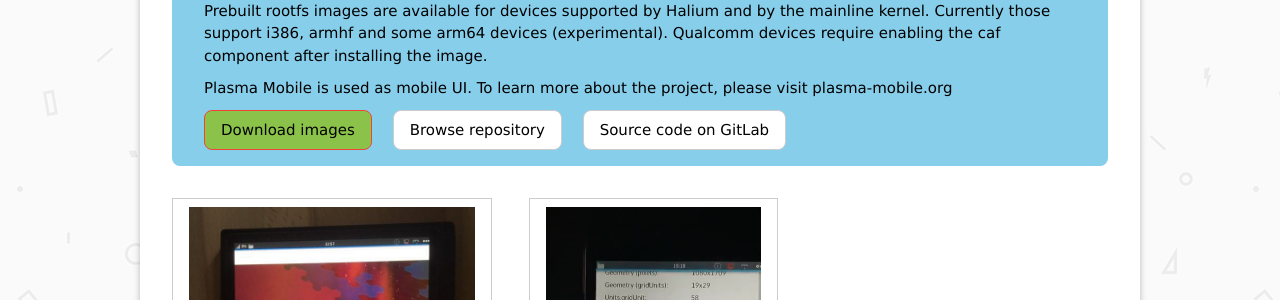
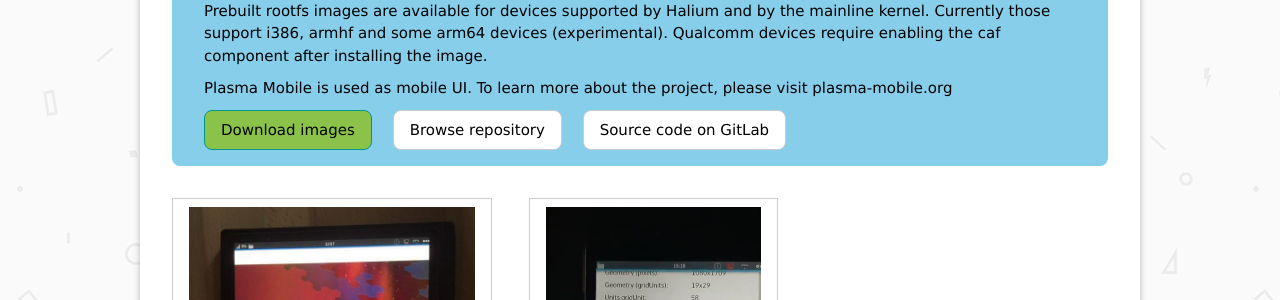
Before and after one commit to jbbgameich/jbbgameich.github.io, a Jekyll site: the page built from debian-pm.html, in a window 1280 px wide. Shown: the part 188-488 px from the top of the page. Built offline with Jekyll 4.4.1, drawn with Linux system fonts in a browser that asks for light colours.

Commit message:
Update button design

```diff
--- a/debian-pm.html
+++ b/debian-pm.html
@@ -13,9 +13,9 @@
 		</p>
 		<p>Plasma Mobile is used as mobile UI. To learn more about the project, please visit <a href="https://plasma-mobile.org">plasma-mobile.org</p>
 
-		<a class="w3-margin-right w3-button w3-light-green w3-border w3-border-red w3-round-large" href="https://archive.kaidan.im/debian-pm/images/">Download images</a>
-		<a class="w3-margin-right w3-button w3-white w3-border w3-hover-border-red w3-round-large" href="https://repo.kaidan.im/debpm">Browse repository</a>
-		<a class="w3-margin-right w3-button w3-white w3-border w3-hover-border-red w3-round-large" href="https://gitlab.com/debian-pm">Source code on GitLab</a>
+		<a class="w3-margin-right w3-button w3-light-green w3-border w3-border-teal w3-round-large" href="https://archive.kaidan.im/debian-pm/images/">Download images</a>
+		<a class="w3-margin-right w3-button w3-white w3-border w3-hover-red w3-round-large" href="https://repo.kaidan.im/debpm">Browse repository</a>
+		<a class="w3-margin-right w3-button w3-white w3-border w3-hover-deep-orange w3-round-large" href="https://gitlab.com/debian-pm">Source code on GitLab</a>
 	</div>
 </div>
 <div>
```
